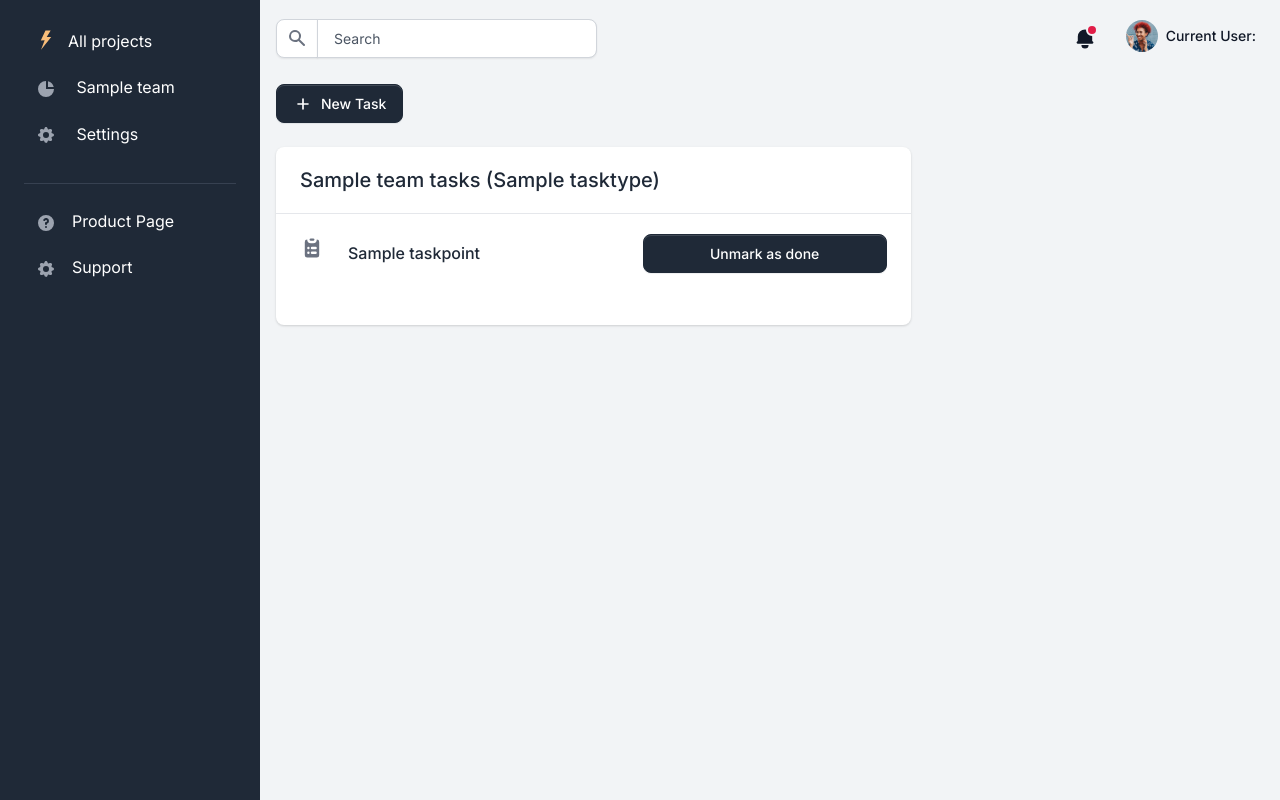
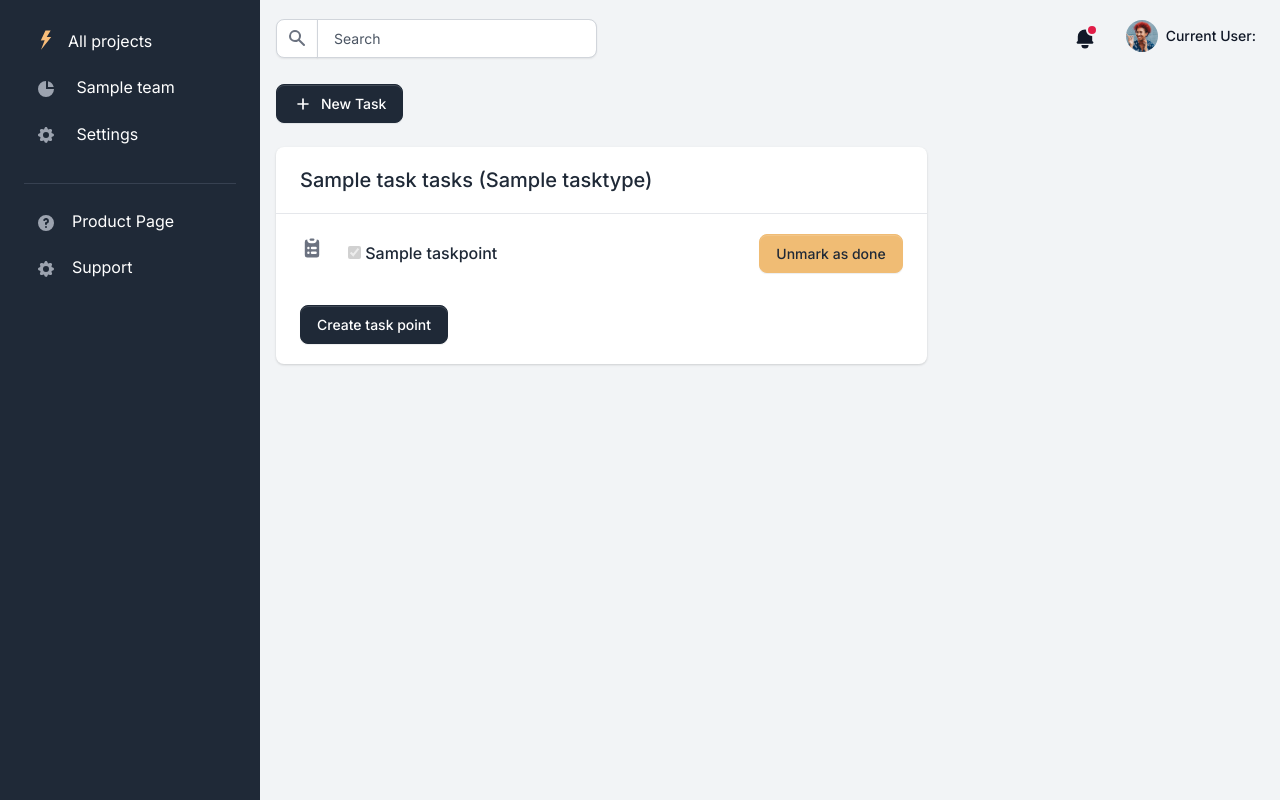
Before and after one commit to Barsh4ec/task-manager, a Django app: page /project/1/team/1/tasks/ in a window 1280 px wide. Run offline with Django 4.2, Linux system fonts and the light colour scheme; tables that the repository leaves empty hold one stand-in row (values such as "Sample post"); some libraries are stand-ins or nearby versions.

Commit message:
Created modal page for creating new task points

```diff
--- a/task/forms.py
+++ b/task/forms.py
@@ -1,7 +1,7 @@
 from django import forms
 from django.contrib.auth import get_user_model
 
-from task.models import Task, Team
+from task.models import Task, Team, TaskPoint
 
 
 class DateTimeInput(forms.DateTimeInput):
@@ -45,3 +45,14 @@ class TaskForm(forms.ModelForm):
                 attrs={"class": "form-control"}
             ),
         }
+
+
+class TaskPointForm(forms.ModelForm):
+    class Meta:
+        model = TaskPoint
+        fields = ["name"]
+        widgets = {
+            "name": forms.TextInput(
+                attrs={"class": "form-control",
+                       "placeholder": " Enter task point name"}
+            )}
--- a/task/urls.py
+++ b/task/urls.py
@@ -1,12 +1,23 @@
 from django.urls import path
 
-from .views import index, team_view, task_create_view, task_view
+from .views import index, team_view, task_create_view, task_view, task_point_view, create_task_point_view
 
 urlpatterns = [
     path("", index, name="index"),
     path("project/<int:project_pk>/team/<int:team_pk>/teams/", team_view, name="team-list"),
     path("project/<int:project_pk>/team/<int:team_pk>/task/create/", task_create_view, name="task-create"),
-    path("project/<int:project_pk>/team/<int:team_pk>/tasks/", task_view, name="task-list")
+    path("project/<int:project_pk>/team/<int:team_pk>/tasks/", task_view, name="task-list"),
+    path(
+        "project/<int:project_pk>/team/<int:team_pk>/task-point-mark/<int:pk>/",
+        task_point_view,
+        name="mark-task-point"
+    ),
+    path(
+        "project/<int:project_pk>/team/<int:team_pk>/create-task-point/<int:pk>/",
+        create_task_point_view,
+        name="create-task-point"
+    ),
+
 ]
 
 app_name = "task"
--- a/task/views.py
+++ b/task/views.py
@@ -1,10 +1,10 @@
 from django.http import HttpResponseRedirect
-from django.shortcuts import render
+from django.shortcuts import render, redirect
 from django.urls import reverse
 from django.views import generic
 
 from .models import Project, Team, Task, Worker, TaskPoint
-from .forms import TaskForm
+from .forms import TaskForm, TaskPointForm
 
 
 def index(request):
@@ -74,11 +74,13 @@ def task_create_view(request, project_pk, team_pk):
 
 
 def task_view(request, project_pk, team_pk):
+    form = TaskPointForm()
     workers = Worker.objects.filter(team_id=team_pk)
     teams = Team.objects.filter(project_id=project_pk)
     tasks = Task.objects.filter(team_id=team_pk)
     team = Team.objects.get(id=team_pk)
     context = {
+        "form": form,
         "team": team,
         "project_id": project_pk,
         "teams": teams,
@@ -87,3 +89,26 @@ def task_view(request, project_pk, team_pk):
         "tasks": tasks,
     }
     return render(request, "task_list.html", context=context)
+
+
+def task_point_view(request, project_pk, team_pk, pk):
+    task_point = TaskPoint.objects.get(id=pk)
+    if task_point.is_done:
+        task_point.is_done = False
+        task_point.save()
+    else:
+        task_point.is_done = True
+        task_point.save()
+    return redirect("task:task-list", project_pk=project_pk, team_pk=team_pk)
+
+
+def create_task_point_view(request, project_pk, team_pk, pk):
+    task = Task.objects.get(id=pk)
+
+    if request.method == 'POST':
+        form = TaskPointForm(request.POST)
+        if form.is_valid():
+            task_point = form.save(commit=False)
+            task_point.task = task
+            task_point.save()
+    return redirect("task:task-list", project_pk=project_pk, team_pk=team_pk)
--- a/templates/task_list.html
+++ b/templates/task_list.html
@@ -24,7 +24,6 @@
   <div class="row">
 
 
-    <div class="row">
     <div class="col-12 col-xl-8">
       <div class="row"></div>
 
@@ -32,7 +31,7 @@
         <div class="col-12 col-xxl-8 mb-4">
           <div class="card border-0 shadow">
             <div class="card-header border-bottom d-flex align-items-center justify-content-between">
-                <h2 class="fs-5 fw-bold mb-0"><strong>{{ team.name }} tasks</strong> ({{ task.task_type }})</h2>
+              <h2 class="fs-5 fw-bold mb-0"><strong>{{ task.name }} tasks</strong> ({{ task.task_type }})</h2>
             </div>
             <div class="card-body">
               <!-- Project 1 -->
@@ -51,25 +50,62 @@
                   <div class="col">
                     <div class="progress-wrapper">
                       <div class="progress-info">
-                          <div class="h6 mb-0">{{ task_point.name }}</div>
-                          <div class="fw-bold text-gray-500"><input href="#" class="btn btn-primary" {% if task_point.is_done %}value="Unmark as done" {% else %} value="Mark as done"{% endif %}></div>
+                        <div class="h6 mb-0"><input type="checkbox" id="checkbox"
+                                                    {% if task_point.is_done %}checked{% endif %}
+                                                    disabled> {{ task_point.name }}</div>
+                        <div class="fw-bold text-gray-500"><a
+                            href="{% url "task:mark-task-point" project_pk=project_id team_pk=team_id pk=task_point.id %}"
+                            class="btn btn-secondary">{% if task_point.is_done %} Unmark as done {% else %} Mark as
+                          done {% endif %}</a></div>
                       </div>
                     </div>
                   </div>
                 </div>
               {% endfor %}
+              <!-- Button trigger modal -->
+              <button type="button" class="btn btn-primary" data-bs-toggle="modal"
+                      data-bs-target="#modal-default{{ task.id }}">
+                Create task point
+              </button>
+
+              <!-- Modal -->
+              <div class="modal fade" id="modal-default{{ task.id }}" tabindex="-1" aria-labelledby="exampleModalLabel"
+                   aria-hidden="true">
+                <div class="modal-dialog">
+                  <div class="modal-content">
+                    <div class="modal-header">
+                      <h1 class="modal-title fs-5" id="exampleModalLabel">Create task point</h1>
+                      <button type="button" class="btn-close" data-bs-dismiss="modal" aria-label="Close"></button>
+                    </div>
+                    <div class="modal-body">
+
+
+                      <form method="post"
+                            action="{% url "task:create-task-point" project_pk=project_id team_pk=team_id pk=task.id %}">
+                        {% csrf_token %}
+                        <div class="modal-body">
+                          {{ form.as_p }}
+                        </div>
+                        <div class="modal-footer">
+                          <button type="button" class="btn btn-secondary" data-dismiss="modal">Close</button>
+                          <button type="submit" class="btn btn-primary">Create</button>
+                        </div>
+                      </form>
+
 
                     </div>
                   </div>
+                </div>
+              </div>
+              <!-- endModal -->
 
             </div>
-
           </div>
         </div>
       {% endfor %}
     </div>
   </div>
-  </div>
+
 
 {% endblock content %}
 
```
Also changed, not shown: 1 other file. Lines whose indentation alone changed are shown as unchanged.
